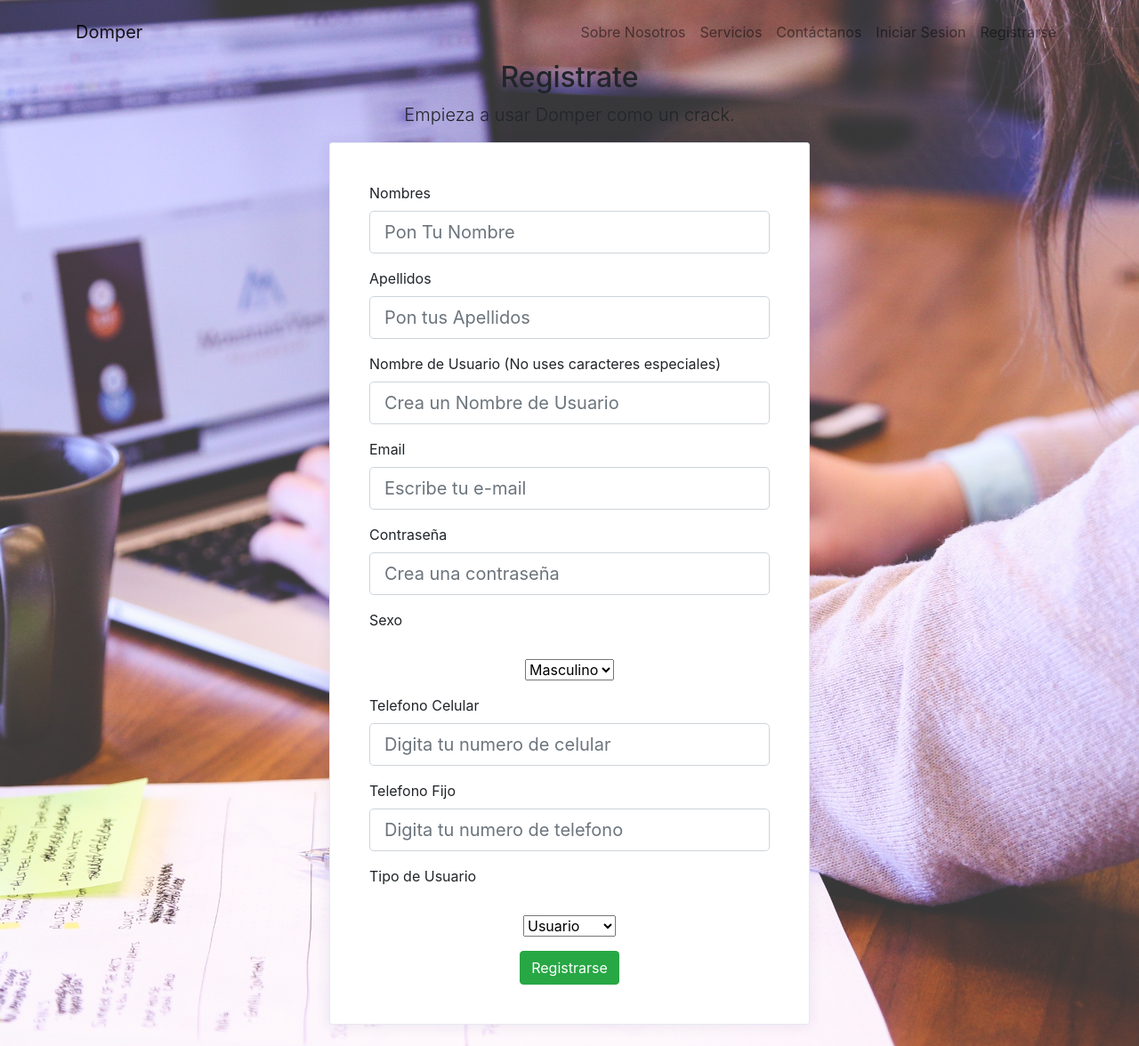
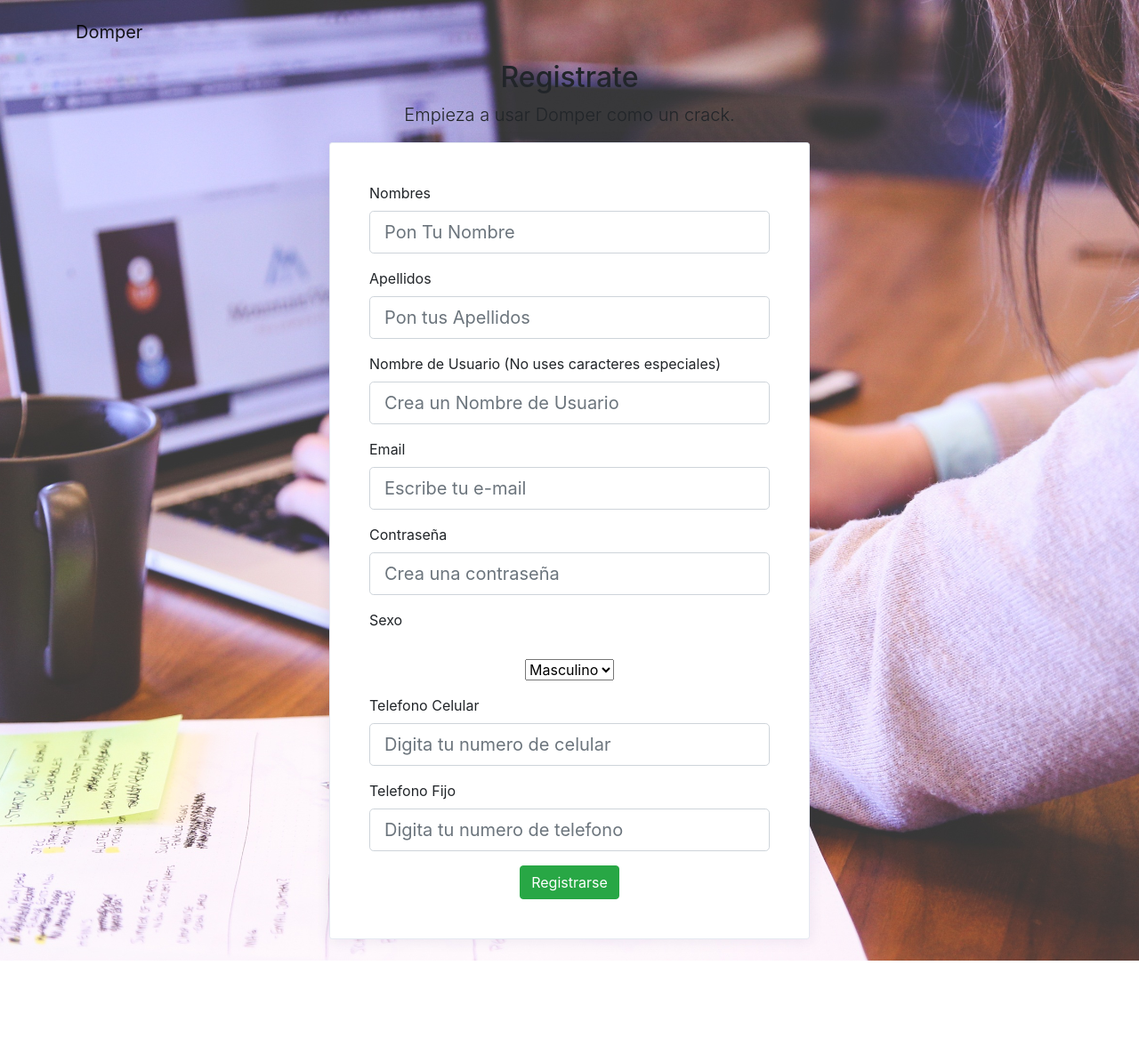
Before and after one commit to J2K2/Domper, a PHP site: page /usuario/register/signup.php in a window 1280 px wide. Shown: the whole page at 89% size. After the commit the page ends 1080 px from the top, so only its background shows below. Run offline with PHP 8.4, Linux system fonts and the light colour scheme; some libraries are stand-ins or nearby versions.

Commit message:
Cambios esteticos leves

```diff
--- a/usuario/login/login.php
+++ b/usuario/login/login.php
@@ -57,7 +57,7 @@ if (isset($_POST['login'])) { // Esto es para que el condicional SOLO se active
               exit;
             }else{
               echo "<script>alert('No puedes ingresar, espera la validación de tu usuario')</script>";
-              header("location: login.php");
+              //header("location: login.php");
             }
           } elseif ($cantidad_trabajadores == 11){
             if ($resultado_buscar_tra['validacion'] == 1){
--- a/usuario/perfil/editar/editar_trabajador.php
+++ b/usuario/perfil/editar/editar_trabajador.php
@@ -1,5 +1,5 @@
 <?php
-  include_once ('../../dao/conexion.php');
+  include_once ('../../../dao/conexion.php');
 
   session_start();
 
--- a/usuario/register/signup.php
+++ b/usuario/register/signup.php
@@ -97,16 +97,6 @@
 		<div class="container">
 			<a class="navbar-brand js-scroll-trigger" href="../../index.html">Domper</a>
 			<button class="navbar-toggler navbar-toggler-right" type="button" data-toggle="collapse" data-target="#navbarResponsive" aria-controls="navbarResponsive" aria-expanded="false" aria-label="Toggle navigation"><span class="navbar-toggler-icon"></span></button>
-			<div class="collapse navbar-collapse" id="navbarResponsive">
-				<ul class="navbar-nav ml-auto my-2 my-lg-0">
-					<li class="nav-item"><a class="nav-link js-scroll-trigger" href="../../index.html#about">Sobre Nosotros</a></li>
-					<li class="nav-item"><a class="nav-link js-scroll-trigger" href="../../index.html#services">Servicios</a></li>
-					<!--<li class="nav-item"><a class="nav-link js-scroll-trigger" href="../index.html#portfolio">Portafolio</a></li>-->
-					<li class="nav-item"><a class="nav-link js-scroll-trigger" href="../../index.html#contact">Contáctanos</a></li>
-					<li class="nav-item"><a class="nav-link js-scroll-trigger" href="../login/login.php">Iniciar Sesion</a></li>
-					<li class="nav-item"><a class="nav-link js-scroll-trigger" href="signup.php">Registrarse</a></li>
-				</ul>
-			</div>
 		</div>
 	</nav><br>
 <form method="POST" action="signup.php" name="signin-form">
@@ -161,16 +151,6 @@
 											<label>Telefono Fijo</label>
 											<input class="form-control form-control-lg" type="text" name="telefono_fijo" placeholder="Digita tu numero de telefono">
 										</div>
-										<div class="form-group">
-										<label>Tipo de Usuario</label>
-											<div class="text-center mt-4">
-												<select name="usertype">
-													<option value="2">Usuario</option>
-													<option value="1">Trabajador</option>
-													<option value="3">Tienda</option>
-												</select>
-											</div>
-										</div>
 										<div class="text-center mt-3">
 											<button type="submit" name="register" value="register" class="btn btn-success">Registrarse</button>
 										</div>
--- a/usuario/register/type_register.php
+++ b/usuario/register/type_register.php
@@ -70,7 +70,7 @@
             <div class="col-md-4 ftco-animate fadeInUp ftco-animated">
                 <div class="block-7">
                     <div class="img">
-                    <img src="../../img/registro/trabajador.jpg" height="250px" width="350px">
+                    <img src="../../img/registro/tienda.jpg" height="250px" width="350px">
                     </div>
                     <div class="text-center p-4">
                         <span class="excerpt d-block">Al registrarte como empresa podrás:</span><br>
```
